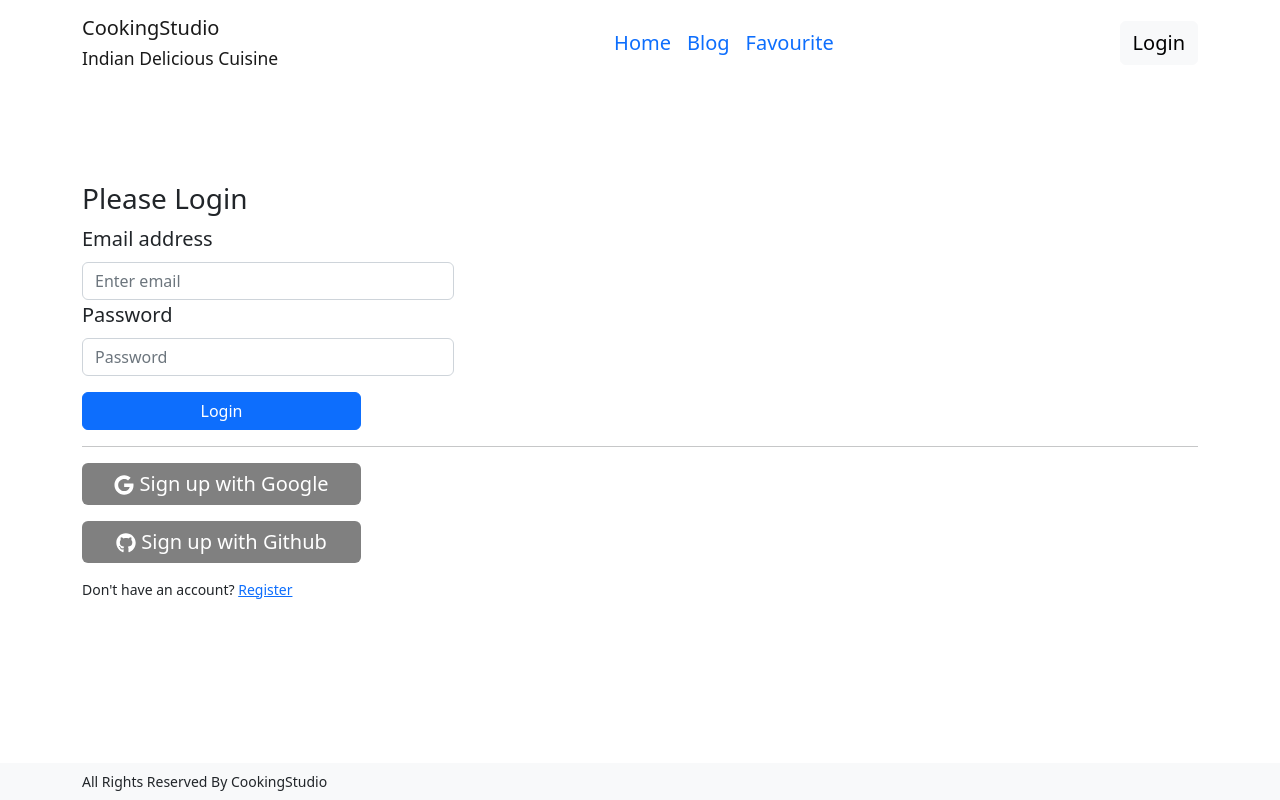
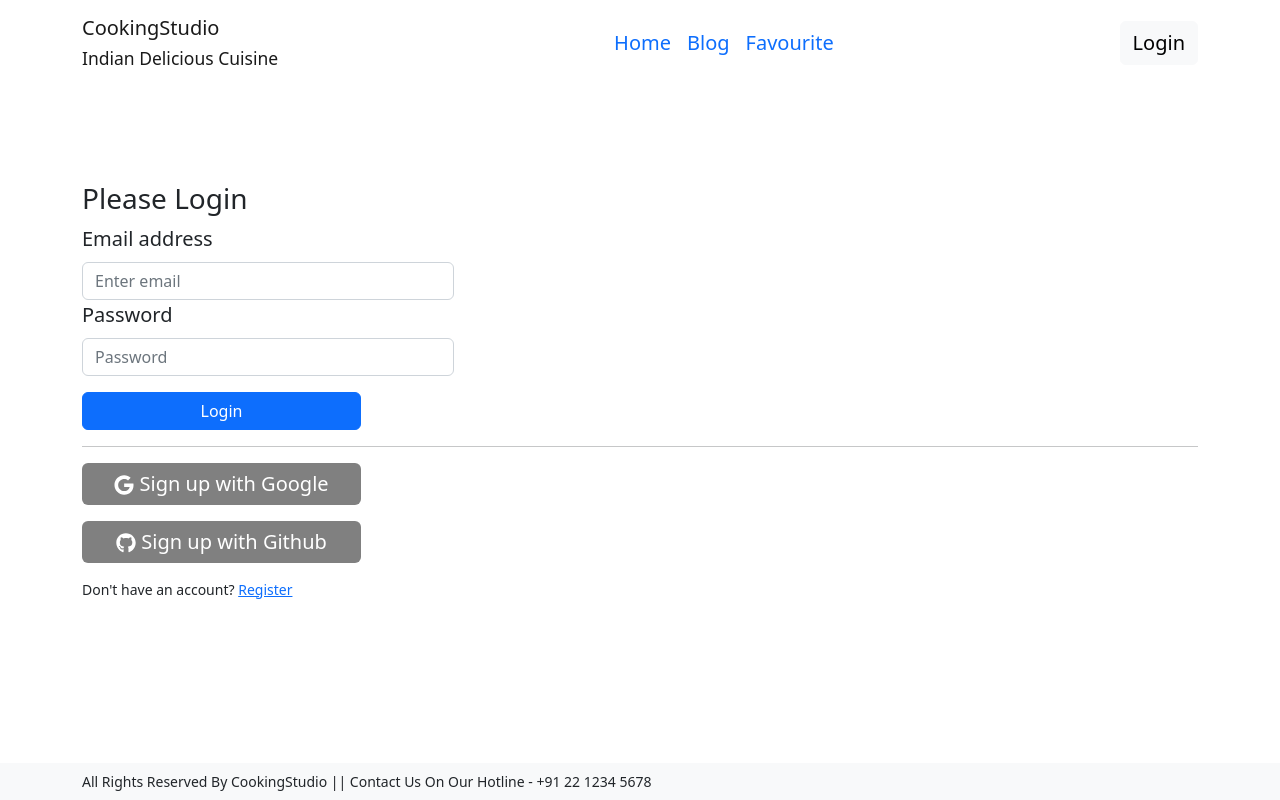
Before and after one commit to SUMIYA7/CookingStudio, a React (Vite) app: page /login in a window 1280 px wide. Built offline with nearby package versions, Linux system fonts and the light colour scheme; no server answers.

Commit message:
commit done

```diff
--- a/src/components/Footer/Footer.jsx
+++ b/src/components/Footer/Footer.jsx
@@ -13,7 +13,7 @@ const Footer = () => {
         <Container>
           <small>
             {" "}
-            All Rights Reserved By CookingStudio
+            All Rights Reserved By CookingStudio || Contact Us On Our Hotline - +91 22 1234 5678
           </small>
         </Container>
       </Navbar>
```
Also changed, not shown: 1 other file (tests, documents, lock files or other folders).
